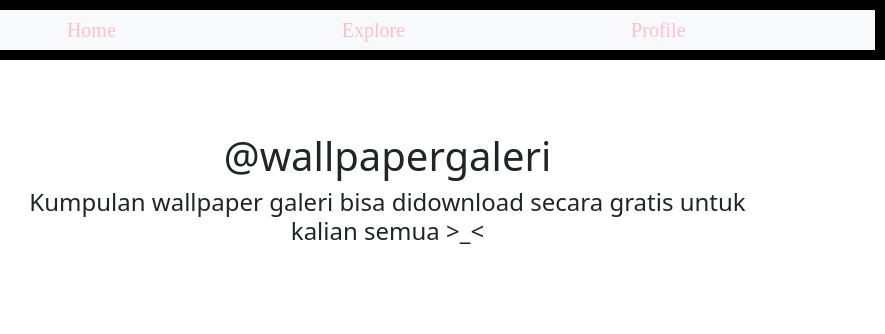
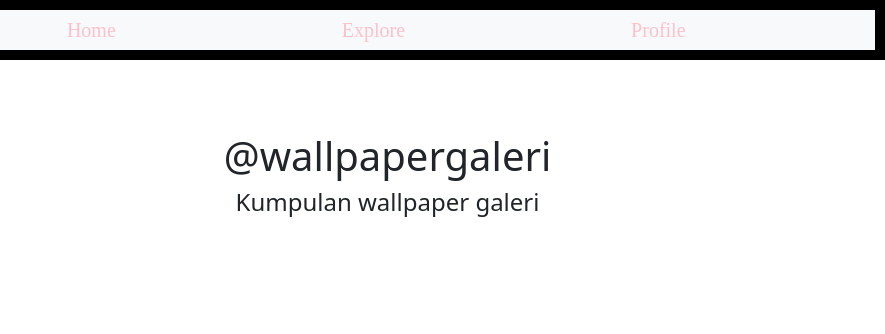
Before and after one commit to ptrimeisya/Putrimeisya, a website: page index.html in a window 1280 px wide. Shown: the top 334 px of the page, 395-1280 px from the left. Drawn offline with nearby package versions, Linux system fonts and the light colour scheme.

Commit message:
perubahan kalimat

```diff
--- a/index.html
+++ b/index.html
@@ -66,7 +66,7 @@
       <div class="col-12 col-md-8 col-lg-8">
         <center>
         <h1>@wallpapergaleri</h1>
-        <h4>Kumpulan wallpaper galeri bisa didownload secara gratis untuk kalian semua >_< <h/4>
+        <h4>Kumpulan wallpaper galeri<h/4>
     </div>
   </div>
 </div>
```
